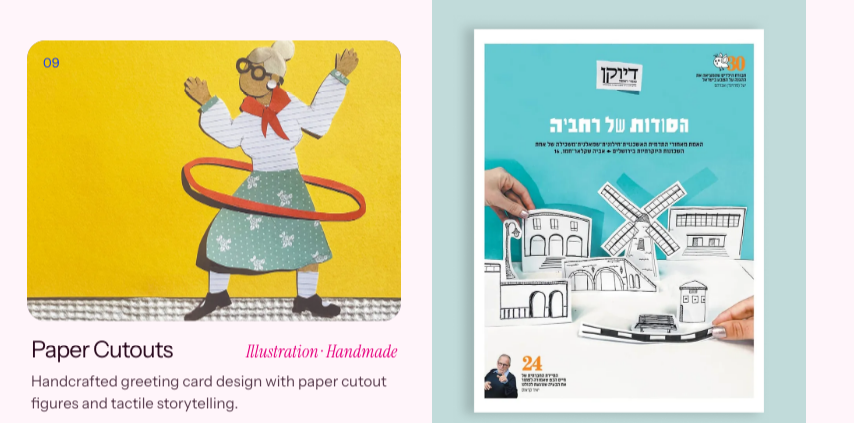
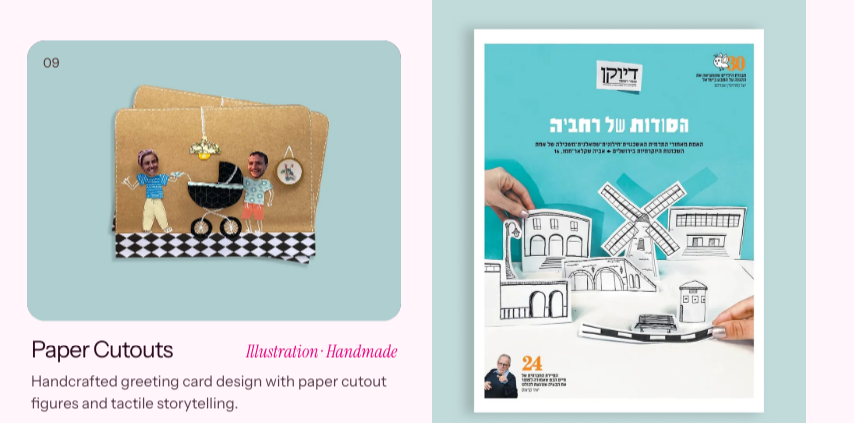
Before and after one commit to Yael-Swimmer/yael-portfolio, a plain HTML site: page index.html in a window 1280 px wide. Shown: the part 2460-2883 px from the top of the page, 426-1280 px from the left. Drawn offline with Linux system fonts and the light colour scheme.

Commit message:
Fix: Paper Cutouts card showed the Survivor Grandma image
paper-cutouts.png and paper-cutouts.jpg both converted to paper-cutouts-s.webp,
so one overwrote the other. The Paper Cutouts card now has its own thumbnail.

Co-Authored-By: Claude Sonnet 5.5 <noreply@anthropic.com>

```diff
--- a/index.html
+++ b/index.html
@@ -404,7 +404,7 @@
 
           <a class="card reveal" data-category="branding" href="#" data-lightbox="assets/projects/paper-cutouts.webp" data-title="Paper Cutouts · Handmade Card" data-desc="Handcrafted greeting card designed with paper-cutout figures. A tactile, three-dimensional take on the family portrait.">
             <div class="card__media" style="--ar:4/3;--bg:linear-gradient(150deg,#21103C,#5B2A8C);--fit:cover;--pad:0px"><span class="card__num">09</span>
-              <img src="assets/projects/paper-cutouts-s.webp" alt="Paper cutout greeting card" loading="lazy">
+              <img src="assets/projects/paper-cutouts-card-s.webp" alt="Paper cutout greeting card" loading="lazy">
               <span class="card__go">↗</span></div>
             <div class="card__body">
               <div class="card__row"><h3 class="card__title">Paper Cutouts</h3><span class="card__tag">Illustration · Handmade</span></div>
```
Also changed, not shown: assets/projects/paper-cutouts-card-s.webp (added).
